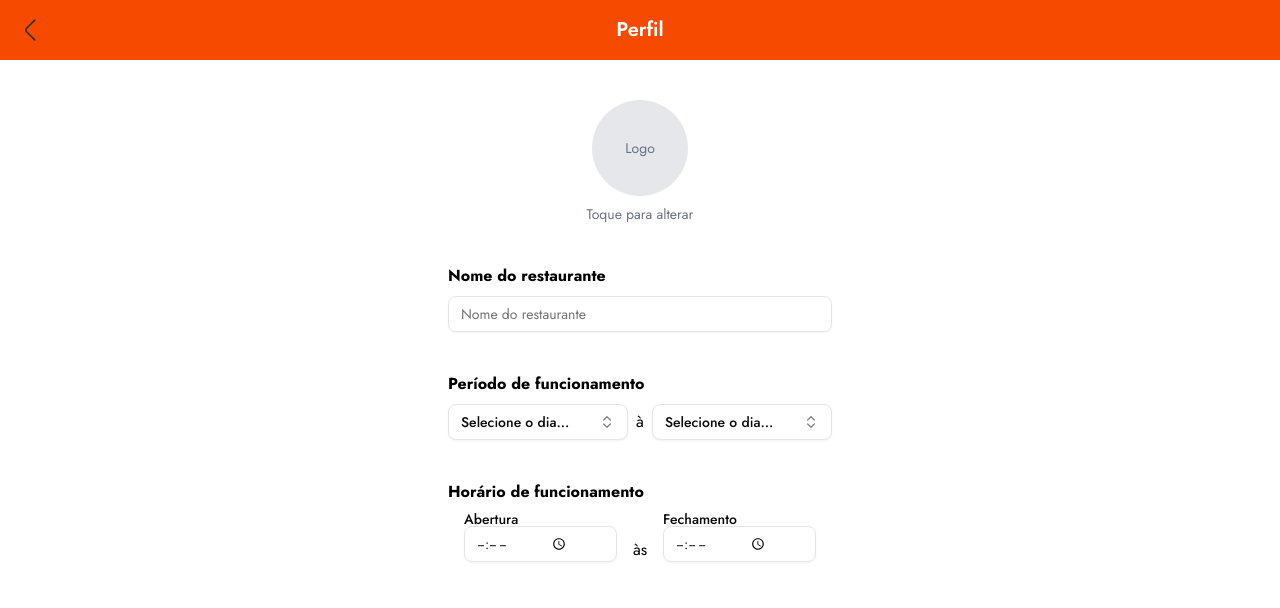
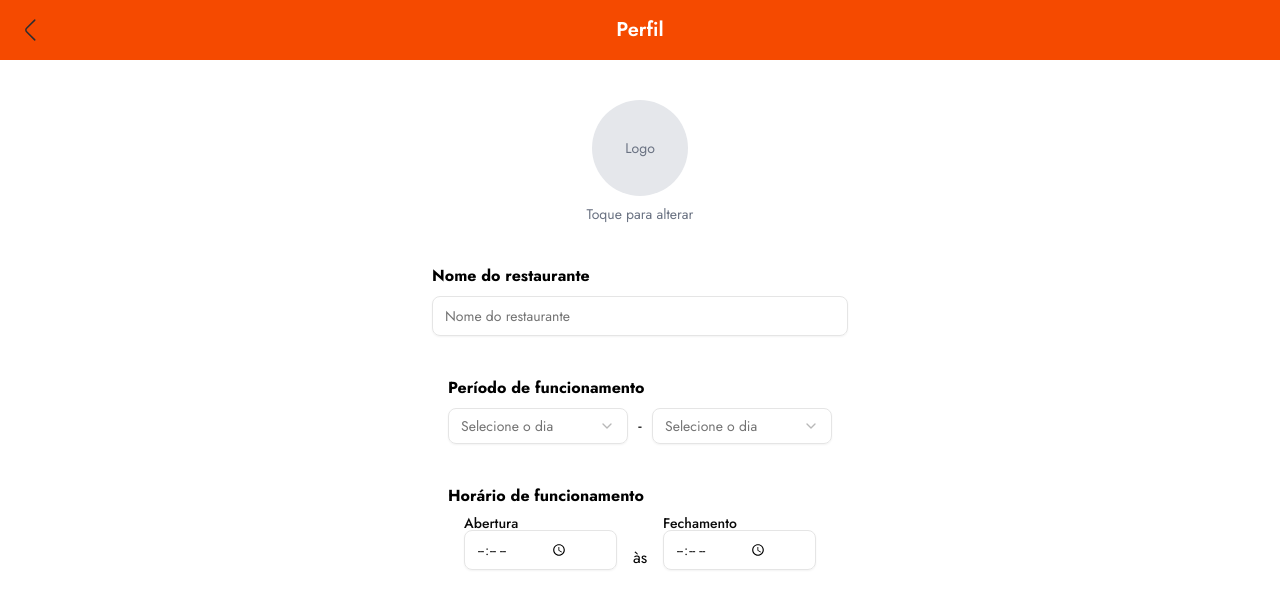
Before and after one commit to RewelliOliveira/your-menu, a React (Vite) app: page / in a window 1280 px wide. Shown: the top 608 px of the page. Built offline with nearby package versions, Linux system fonts and the light colour scheme.

Commit message:
style: componente de input

```diff
--- a/package.json
+++ b/package.json
@@ -13,6 +13,7 @@
     "@radix-ui/react-dialog": "^1.1.13",
     "@radix-ui/react-label": "^2.1.6",
     "@radix-ui/react-popover": "^1.1.13",
+    "@radix-ui/react-select": "^2.2.4",
     "@radix-ui/react-slot": "^1.2.2",
     "@tailwindcss/vite": "^4.1.4",
     "axios": "^1.9.0",
--- a/src/components/ui/combobox.tsx
+++ /dev/null
@@ -1,82 +0,0 @@
-"use client";
-
-import { Check, ChevronsUpDown } from "lucide-react";
-import * as React from "react";
-
-import { Button } from "@/components/ui/button";
-import {
-  Command,
-  CommandEmpty,
-  CommandGroup,
-  CommandInput,
-  CommandItem,
-  CommandList,
-} from "@/components/ui/command";
-import {
-  Popover,
-  PopoverContent,
-  PopoverTrigger,
-} from "@/components/ui/popover";
-import { cn } from "@/lib/utils";
-
-// Dias da semana em português
-const diasDaSemana = [
-  { value: "segunda", label: "Segunda-feira" },
-  { value: "terca", label: "Terça-feira" },
-  { value: "quarta", label: "Quarta-feira" },
-  { value: "quinta", label: "Quinta-feira" },
-  { value: "sexta", label: "Sexta-feira" },
-  { value: "sabado", label: "Sábado" },
-  { value: "domingo", label: "Domingo" },
-];
-
-export function DiaSemanaCombobox() {
-  const [open, setOpen] = React.useState(false);
-  const [value, setValue] = React.useState("");
-
-  return (
-    <Popover open={open} onOpenChange={setOpen}>
-      <PopoverTrigger asChild>
-        <Button
-          variant="outline"
-          role="combobox"
-          aria-expanded={open}
-          className="w-full max-w-[180px] justify-between"
-        >
-          {value
-            ? diasDaSemana.find((dia) => dia.value === value)?.label
-            : "Selecione o dia..."}
-          <ChevronsUpDown className="ml-2 h-4 w-4 shrink-0 opacity-50" />
-        </Button>
-      </PopoverTrigger>
-      <PopoverContent className="w-full min-w-[140px] max-w-[180px] p-0">
-        <Command>
-          <CommandInput placeholder="Buscar dia..." />
-          <CommandList>
-            <CommandEmpty>Nenhum dia encontrado.</CommandEmpty>
-            <CommandGroup>
-              {diasDaSemana.map((dia) => (
-                <CommandItem
-                  key={dia.value}
-                  value={dia.value}
-                  onSelect={(currentValue) => {
-                    setValue(currentValue === value ? "" : currentValue);
-                    setOpen(false);
-                  }}
-                >
-                  <Check
-                    className={cn(
-                      "mr-2 h-4 w-4",
-                      value === dia.value ? "opacity-100" : "opacity-0"
-                    )}
-                  />
-                  {dia.label}
-                </CommandItem>
-              ))}
-            </CommandGroup>
-          </CommandList>
-        </Command>
-      </PopoverContent>
-    </Popover>
-  );
-}
--- a/src/components/ui/input.tsx
+++ b/src/components/ui/input.tsx
@@ -8,8 +8,8 @@ function Input({ className, type, ...props }: React.ComponentProps<"input">) {
       type={type}
       data-slot="input"
       className={cn(
-        "file:text-foreground placeholder:text-muted-foreground selection:bg-primary selection:text-primary-foreground dark:bg-input/30 border-input flex h-9 w-full min-w-0 rounded-md border bg-transparent px-3 py-1 text-base shadow-xs transition-[color,box-shadow] outline-none file:inline-flex file:h-7 file:border-0 file:bg-transparent file:text-sm file:font-medium disabled:pointer-events-none disabled:cursor-not-allowed disabled:opacity-50 md:text-sm",
-        "focus-visible:border-ring focus-visible:ring-ring/50 focus-visible:ring-[3px]",
+        "file:text-foreground placeholder:text-muted-foreground selection:bg-primary selection:text-primary-foreground dark:bg-input/30 border-input flex h-10 w-full min-w-0 rounded-md border bg-transparent px-3 py-1 text-base shadow-xs transition-[color,box-shadow] outline-none file:inline-flex file:h-7 file:border-0 file:bg-transparent file:text-sm file:font-medium disabled:pointer-events-none disabled:cursor-not-allowed disabled:opacity-50 md:text-sm",
+        "focus-visible:border-orange-600 focus-visible:ring-orange-600/50 focus-visible:ring-[3px]",
         "aria-invalid:ring-destructive/20 dark:aria-invalid:ring-destructive/40 aria-invalid:border-destructive",
         className
       )}
--- a/src/features/system-adm/pages/profile-restaurant.tsx
+++ b/src/features/system-adm/pages/profile-restaurant.tsx
@@ -1,22 +1,22 @@
 import { ArrowLeft } from "@/assets/icons-adm";
-import { DiaSemanaCombobox } from "@/components/ui/combobox";
 import { Input } from "@/components/ui/input";
 import { HorarioFuncionamento } from "@/features/system-adm/components/ui/horario";
 import { UploadLogo } from "@/features/system-adm/components/ui/upload-logo";
+import { SelectDay } from "../components/ui/select-day";
 
 export function PerfilRestaurante() {
   return (
     <div className="min-h-screen bg-white">
-      <header className="relative flex items-center justify-center py-4 bg-orange-600 text-white">
+      <header className="w-screen flex items-center justify-center py-4 bg-orange-600 text-white">
         <ArrowLeft className="absolute left-4 text-white" />
         <h1 className="text-xl font-semibold">Perfil</h1>
       </header>
 
-      <div className="w-full px-4 sm:px-6 md:px-8 max-w-md mx-auto mt-10 flex flex-col gap-6">
+      <div className="w-full px-4 max-w-md mx-auto mt-10 flex flex-col gap-6">
         <UploadLogo />
       </div>
 
-      <div className="w-full px-4 sm:px-6 md:px-8 max-w-md mx-auto mt-10">
+      <div className="w-full px-4 max-w-md mx-auto mt-10">
         <h2 className="text-black font-bold text-left mb-2">
           Nome do restaurante
         </h2>
@@ -27,10 +27,10 @@ export function PerfilRestaurante() {
         <h2 className="text-black font-bold text-left mb-2">
           Período de funcionamento
         </h2>
-        <div className="flex flex-row items-center justify-between gap-2">
-          <DiaSemanaCombobox />
-          <span className="text-black">à</span>
-          <DiaSemanaCombobox />
+        <div className="flex flex-row items-center justify-between">
+          <SelectDay/>
+          <span className="text-black px-2">-</span>
+          <SelectDay/>
         </div>
       </div>
 
--- a/src/index.css
+++ b/src/index.css
@@ -10,6 +10,7 @@ body {
 @layer base {
   :root {
     --LaranjaYourMenu: #fe3e00;
+    --LaranjaYourMenu-50: rgba(254, 62, 0, 0.5);
     --VerdeYourMenu: #00b37e;
     --AzulEscuroYourMenu: #0a0f24;
     --BrancoYourMenu: #f5f5f5;
@@ -20,6 +21,9 @@ body {
 }
 .bg-LaranjaYourMenu {
   background-color: var(--LaranjaYourMenu);
+}
+.bg-LaranjaYourMenu-50 {
+  background-color: var(--LaranjaYourMenu-50);
 }
 
 .text-LaranjaYourMenu {
```
Also changed, not shown: 1 other file (tests, documents, lock files or other folders).
